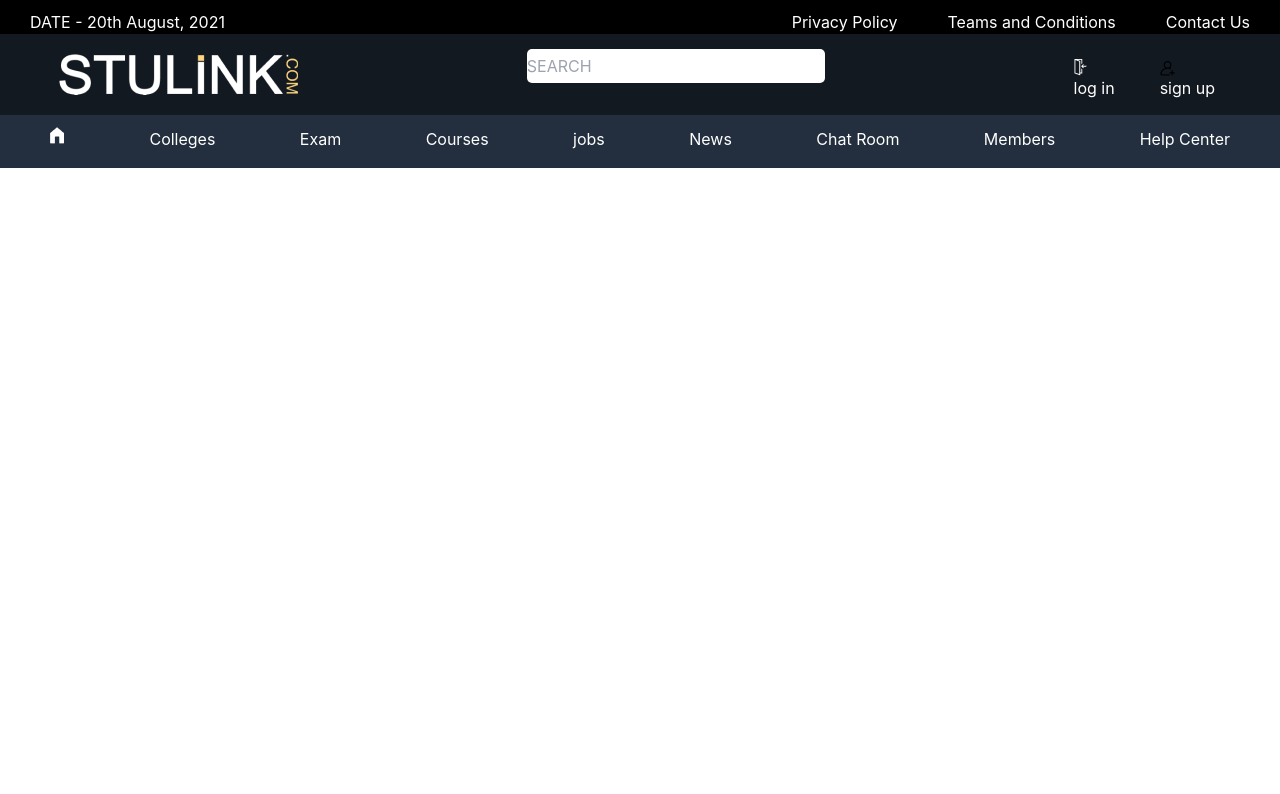
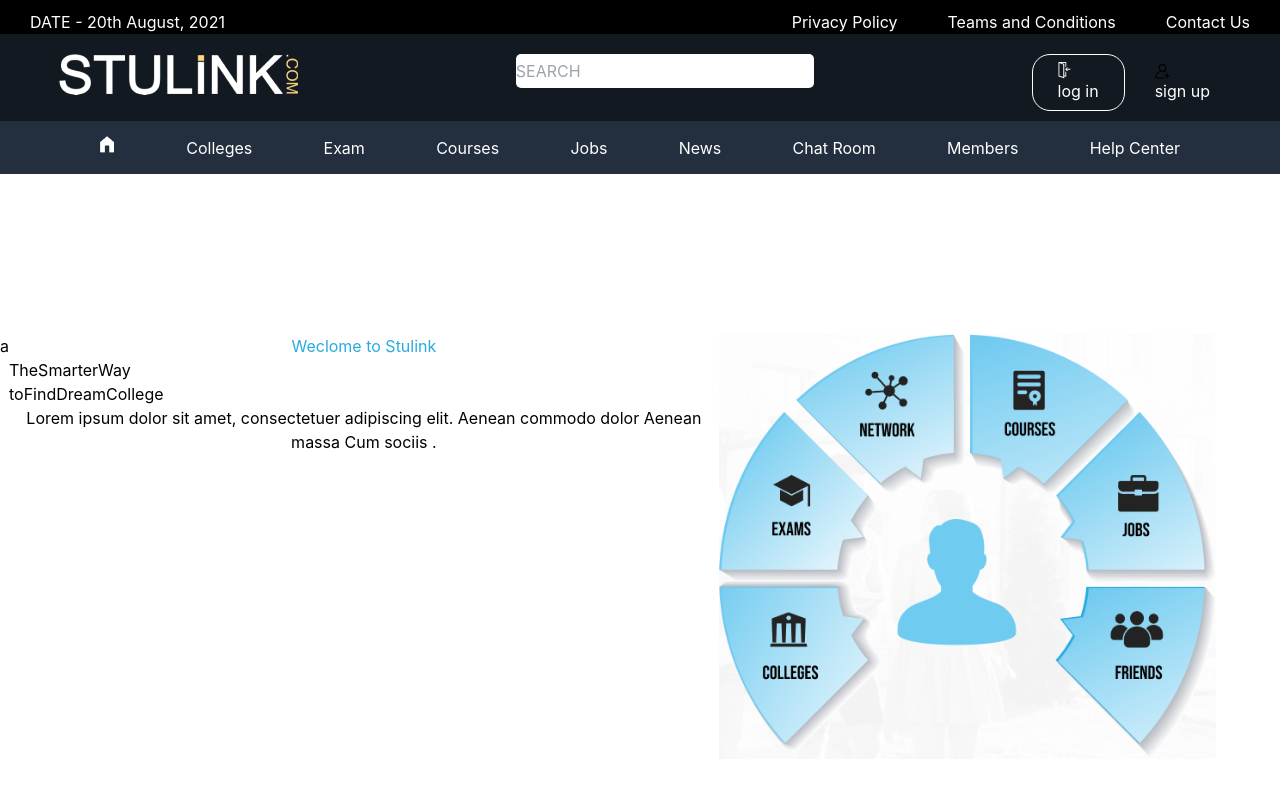
Before and after one commit to poojagautamcoder/STULINK, a React (Create React App) app: page / in a window 1280 px wide. Shown: the top 794 px of the page. Built offline with nearby package versions, Linux system fonts and the light colour scheme.

Commit message:
body-in-process

```diff
--- a/public/index.html
+++ b/public/index.html
@@ -9,7 +9,7 @@
       name="description"
       content="Web site created using create-react-app"
     />
-    <link rel="stylesheet" href="https://maxcdn.bootstrapcdn.com/bootstrap/4.0.0/css/bootstrap.min.css" integrity="sha384-Gn5384xqQ1aoWXA+058RXPxPg6fy4IWvTNh0E263XmFcJlSAwiGgFAW/dAiS6JXm" crossorigin="anonymous">
+
     <link rel="apple-touch-icon" href="%PUBLIC_URL%/logo192.png" />
     <!--
       manifest.json provides metadata used when your web app is installed on a
@@ -40,8 +40,6 @@
       To begin the development, run `npm start` or `yarn start`.
       To create a production bundle, use `npm run build` or `yarn build`.
     -->
-    <script src="https://code.jquery.com/jquery-3.2.1.slim.min.js" integrity="sha384-KJ3o2DKtIkvYIK3UENzmM7KCkRr/rE9/Qpg6aAZGJwFDMVNA/GpGFF93hXpG5KkN" crossorigin="anonymous"></script>
-    <script src="https://cdnjs.cloudflare.com/ajax/libs/popper.js/1.12.9/umd/popper.min.js" integrity="sha384-ApNbgh9B+Y1QKtv3Rn7W3mgPxhU9K/ScQsAP7hUibX39j7fakFPskvXusvfa0b4Q" crossorigin="anonymous"></script>
-    <script src="https://maxcdn.bootstrapcdn.com/bootstrap/4.0.0/js/bootstrap.min.js" integrity="sha384-JZR6Spejh4U02d8jOt6vLEHfe/JQGiRRSQQxSfFWpi1MquVdAyjUar5+76PVCmYl" crossorigin="anonymous"></script>
+
   </body>
 </html>
--- a/src/App.js
+++ b/src/App.js
@@ -1,7 +1,6 @@
 import logo from "./logo.svg";
 import "./App.css";
 import HomePage from "./pages/HomePage";
-
 function App() {
   return (
     <div className="App">
--- a/src/components/Headermid.js
+++ b/src/components/Headermid.js
@@ -9,7 +9,7 @@ const Headermid = () => {
         <div>
           <img src={logo} />
         </div>
-        <div  className="search-area">
+        <div className="search-area">
           <input className="search" placeholder="SEARCH" />
         </div>
         <div>
--- a/src/components/Headinglow.js
+++ b/src/components/Headinglow.js
@@ -3,20 +3,21 @@ import home from "../himages/Vector.png";
 
 const Headinglow = () => {
   return (
-    <div className="navbar-low ">
-      <ul className="site-links">
-        <li>
+    <div className="navbar-low">
+      <div className="nav-child">
+        <div>
+          {" "}
           <img src={home} />
-        </li>
-        <li>Colleges</li>
-        <li>Exam</li>
-        <li>Courses</li>
-        <li>jobs</li>
-        <li>News</li>
-        <li>Chat Room</li>
-        <li>Members</li>
-        <li>Help Center</li>
-      </ul>
+        </div>
+        <div>Colleges</div>
+        <div>Exam</div>
+        <div>Courses</div>
+        <div>Jobs</div>
+        <div>News</div>
+        <div>Chat Room</div>
+        <div>Members</div>
+        <div>Help Center</div>
+      </div>
     </div>
   );
 };
--- /dev/null
+++ b/src/components/Upperbody.js
@@ -0,0 +1,40 @@
+import react from "react";
+import styles from "../styles/HomepageBody.css";
+import data from "../himages/OBJECTS.png";
+const Upperbody = () => {
+  return (
+    <div className="container">
+      <div className="child-a">a</div>
+      <div className="child-b">
+        <div className="data-heading">
+          <div>
+            <h5 className="welcome">Weclome to Stulink</h5>
+          </div>
+          <div className="text">
+            <ul className="sub-heading">
+              <li>The</li>
+              <li>Smarter</li>
+              <li>Way</li>
+            </ul>
+            <ul className="sub-heading">
+              <li>to</li>
+              <li>Find</li>
+              <li>Dream</li>
+              <li>College</li>
+            </ul>
+          </div>
+          <div>
+            <h6>
+              Lorem ipsum dolor sit amet, consectetuer adipiscing elit. Aenean
+              commodo dolor Aenean massa Cum sociis .
+            </h6>
+          </div>
+        </div>
+        <div className="data-chart">
+          <img src={data} />
+        </div>
+      </div>
+    </div>
+  );
+};
+export default Upperbody;
--- a/src/pages/HomePage.js
+++ b/src/pages/HomePage.js
@@ -2,13 +2,16 @@ import React from "react";
 import Headermid from "../components/Headermid";
 import Headerup from "../components/Headerup";
 import Headinglow from "../components/Headinglow";
+import Upperbody from "../components/Upperbody";
 import styles from "../styles/Header.css";
+
 const HomePage = () => {
   return (
     <div>
       <Headerup />
       <Headermid />
-      <Headinglow/>
+      <Headinglow />
+      <Upperbody />
     </div>
   );
 };
--- a/src/styles/Header.css
+++ b/src/styles/Header.css
@@ -18,13 +18,12 @@
 .search-area {
   padding-top: 5px;
 }
-.search{
+.search {
   font-weight: 400;
   border-radius: 5px;
   padding-right: 50px;
   padding-top: 5px;
   padding-bottom: 5px;
-
 }
 
 /* mid-header-css */
@@ -41,29 +40,34 @@
   padding-bottom: 10px;
 }
 .register {
-padding-top: 5px;
-padding-bottom: 5px;
+  padding-top: 7px;
+  padding-bottom: 7px;
   border: none;
-  border-radius: 10px;
+  border-radius: 15px;
   box-shadow: none;
   margin-top: 10px;
 }
 .log-in {
+
   margin-right: 10px;
-  padding-left: 20px;
-  padding-right: 20px;
+  padding-left: 25px;
+  padding-right: 25px;
   background: #131921;
   color: white;
+  border: 1px solid white;
+  cursor: pointer;
+  border-radius: 18px;
 }
 .sign-up {
-  padding-right: 15px;
-  padding-left: 15px;
+  padding-right: 20px;
+  padding-left: 20px;
+}
+.search-area {
+  padding-top: 10px;
 }
 /* lower navbar */
 .navbar-low {
   background: #232f3e;
-  padding-left: 50px;
-  padding-right: 50px;
   color: white;
   height: 53px;
 }
@@ -71,8 +75,10 @@ ul,
 li {
   list-style: none;
 }
-.site-links {
+.nav-child {
   display: flex;
   justify-content: space-between;
-  padding-top: 12px;
+  padding-top: 15px;
+  padding-left: 100px;
+  padding-right: 100px;
 }
--- /dev/null
+++ b/src/styles/HomepageBody.css
@@ -0,0 +1,20 @@
+.container {
+  margin-top: 10rem;
+  display: flex;
+  justify-content: space-between;
+}
+
+.child-b {
+  display: flex;
+  justify-content: space-between;
+}
+.data-chart {
+  padding-right: 4rem;
+}
+.welcome {
+  color: #29abe2;
+}
+.sub-heading {
+  display: flex;
+  padding-right: 10px;
+}
```
Also changed, not shown: src/himages/OBJECTS.png (added).
